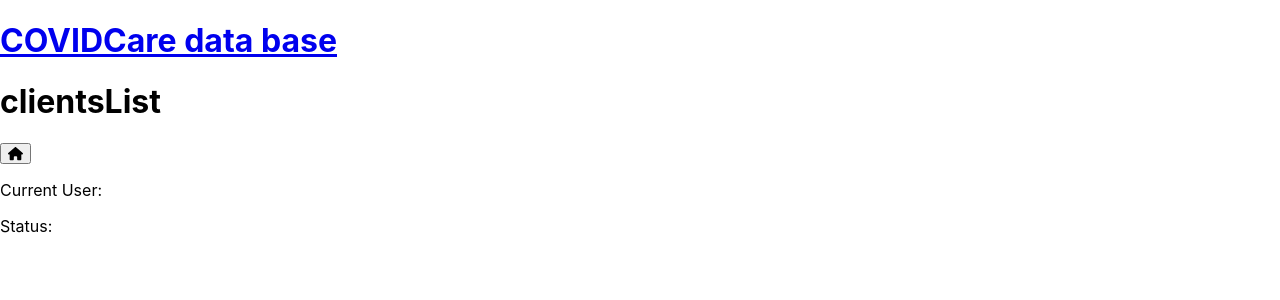
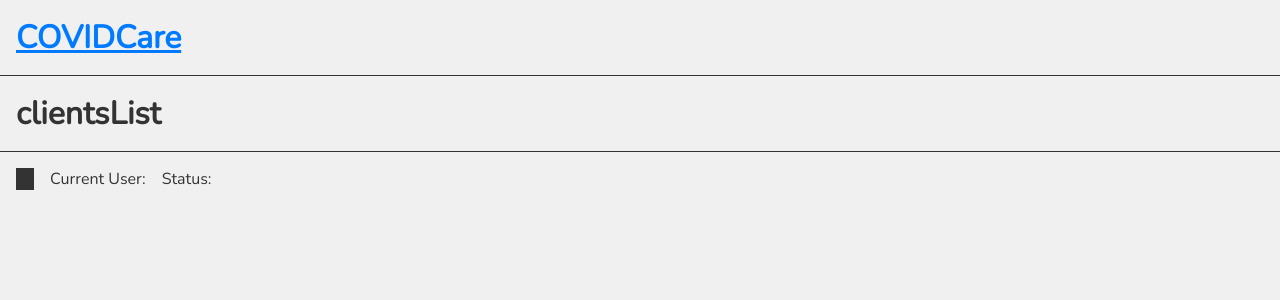
Before and after one commit to YaelGluskin/COVIDCare.api, a React (Create React App) app in the folder clientside/: page /dash/clients in a window 1280 px wide. Shown: the top 300 px of the page. Built offline with nearby package versions, Linux system fonts and the light colour scheme.

Commit message:
Opening message correction

```diff
--- a/clientside/src/components/Public.js
+++ b/clientside/src/components/Public.js
@@ -4,11 +4,11 @@ const Public = () => {
     const content = (
         <section className="public">
             <header>
-                <h1>Welcome to <span className="nowrap">CORONA-Care!</span></h1>
+                <h1>Welcome to <span className="nowrap">COVIDCare!</span></h1>
             </header>
             <main className="public__main">
-                <p>CORONA-Care is a secure platform intended for registered users who are employees of the health insurance fund.</p>
-                <p>Please note that CORONA-Care contains sensitive patient data and is designed for authorized personnel only.</p>
+                <p>COVIDCare is a secure platform intended for registered users who are employees of the health insurance fund.</p>
+                <p>Please note that COVIDCare contains sensitive patient data and is designed for authorized personnel only.</p>
                 <address className="public__addr">
                     Health Insurance Fund<br />
                     123 Secure Data Avenue<br />
--- a/clientside/src/dash/DashHeader.js
+++ b/clientside/src/dash/DashHeader.js
@@ -10,7 +10,7 @@ const DashHeader = () => {
                     Clicking on the title navigates to the dashboard.
                 */}
                 <Link to="/dash">
-                    <h1 className="dash-header__title">COVIDCare data base</h1>
+                    <h1 className="dash-header__title">COVIDCare</h1>
                 </Link>
                 {/*
                     Placeholder for navigation buttons.
--- a/clientside/src/index.css
+++ b/clientside/src/index.css
@@ -1,13 +1,157 @@
-body {
+@import url('https://fonts.googleapis.com/css2?family=Nunito&display=swap');
+
+/* Reset CSS */
+* {
   margin: 0;
-  font-family: -apple-system, BlinkMacSystemFont, 'Segoe UI', 'Roboto', 'Oxygen',
-    'Ubuntu', 'Cantarell', 'Fira Sans', 'Droid Sans', 'Helvetica Neue',
-    sans-serif;
-  -webkit-font-smoothing: antialiased;
-  -moz-osx-font-smoothing: grayscale;
+  padding: 0;
+  box-sizing: border-box;
 }
 
-code {
-  font-family: source-code-pro, Menlo, Monaco, Consolas, 'Courier New',
-    monospace;
+/* Variables */
+:root {
+  /* Colors */
+  --BGCOLOR: #f0f0f0;
+  --BORDER-COLOR: #333;
+  --COLOR: #333;
+  --ERROR: #ff0000;
+  --INACTIVE: #999;
+  --LINK-COLOR: #007bff;
+  --LINK-HOVER: #0056b3;
+  --NOTE-BGCOLOR: #f8d7da;
+  --STATUS-COMPLETE: #28a745;
+  --STATUS-OPEN: #dc3545;
+  --TABLE-BGCOLOR: #fff;
+  --TABLE-COLOR: #000;
 }
+
+/* Utility Classes */
+.errmsg {
+  display: inline-block;
+  background-color: var(--NOTE-BGCOLOR);
+  color: var(--ERROR);
+  padding: 0.25em;
+  margin-bottom: 0.5em;
+}
+
+.nowrap {
+  white-space: nowrap;
+}
+
+.icon-button {
+  width: 40px;
+  height: 40px;
+  font-size: 1.8rem;
+  background-color: var(--BORDER-COLOR);
+  border: none;
+  color: var(--COLOR);
+  display: grid;
+  place-content: center;
+  cursor: pointer;
+  transition: transform 0.2s ease-in-out;
+}
+
+.icon-button:hover,
+.icon-button:focus-visible {
+  transform: scale(1.2);
+}
+
+.icon-button[disabled] {
+  visibility: hidden;
+}
+
+/* General Styles */
+body {
+  font-family: 'Nunito', sans-serif;
+  min-height: 100vh;
+  background-color: var(--BGCOLOR);
+  color: var(--COLOR);
+}
+
+input,
+button,
+textarea,
+select {
+  font: inherit;
+}
+
+a,
+a:visited {
+  color: var(--LINK-COLOR);
+}
+
+a:hover,
+a:focus-visible {
+  color: var(--LINK-HOVER);
+}
+
+/* Pages */
+.public,
+.welcome {
+  display: flex;
+  flex-direction: column;
+  gap: 1rem;
+}
+
+.public {
+  padding: 1em;
+  flex-grow: 1;
+}
+
+.public__main,
+.login {
+  flex-grow: 1;
+  border: 2px solid var(--BORDER-COLOR);
+  padding: 1em;
+}
+
+.public__addr {
+  margin-top: 1em;
+}
+
+.welcome a::before {
+  content: "➜ ";
+}
+
+/* Dash Header, Container & Footer */
+.dash-header {
+  position: sticky;
+  top: 0;
+  z-index: 1;
+  background-color: var(--BGCOLOR);
+  padding: 1em;
+  border-bottom: 1px solid var(--BORDER-COLOR);
+}
+
+.dash-header__container {
+  display: flex;
+  justify-content: space-between;
+  align-items: center;
+}
+
+.dash-header__nav {
+  display: flex;
+  gap: 0.5em;
+}
+
+.dash-container {
+  padding: 1em;
+  flex-grow: 1;
+}
+
+.dash-footer {
+  font-size: 1rem;
+  position: sticky;
+  bottom: 0;
+  z-index: 1;
+  background-color: var(--BGCOLOR);
+  padding: 1em;
+  border-top: 1px solid var(--BORDER-COLOR);
+  display: flex;
+  gap: 1em;
+}
+
+.dash-footer__button {
+  font-size: 1rem;
+  width: auto;
+  height: auto;
+}
```
